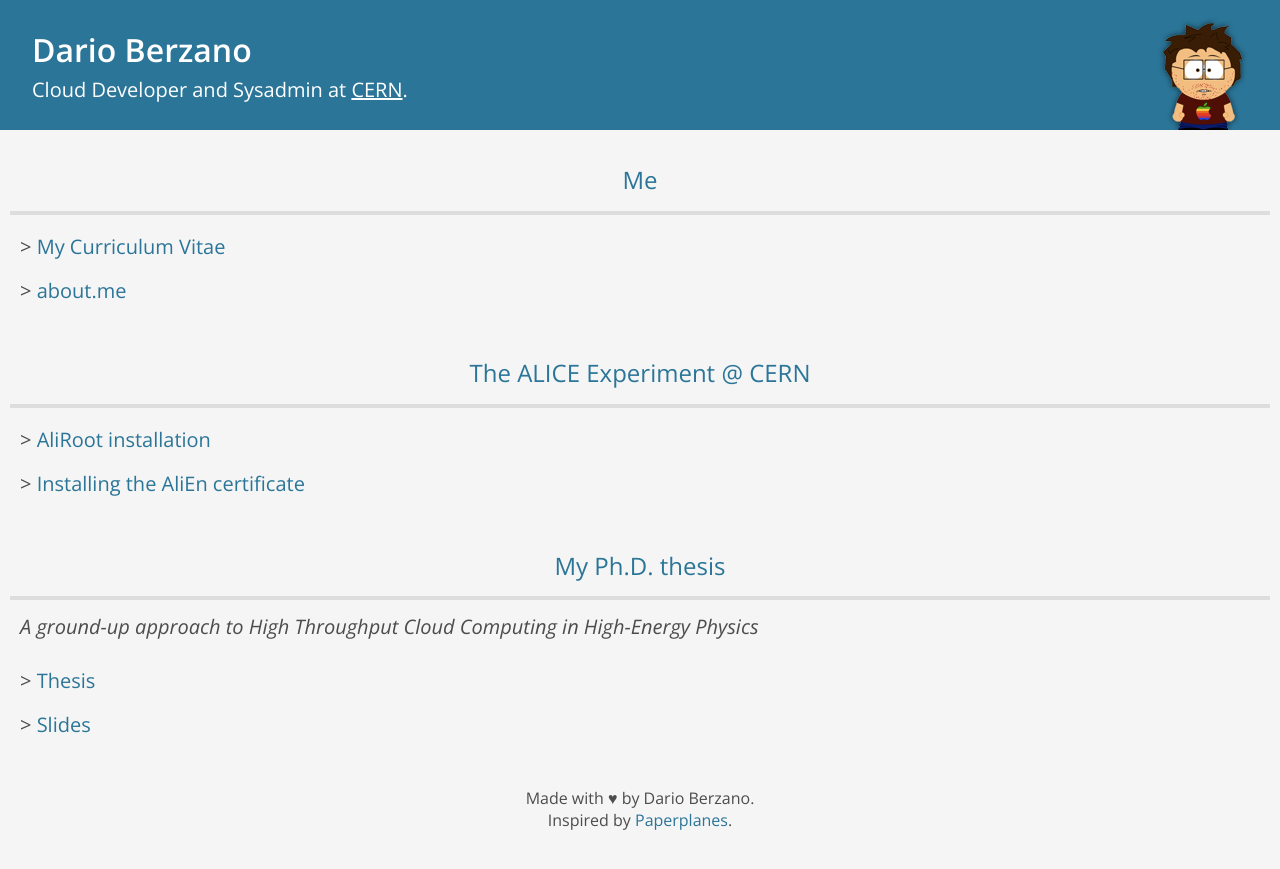
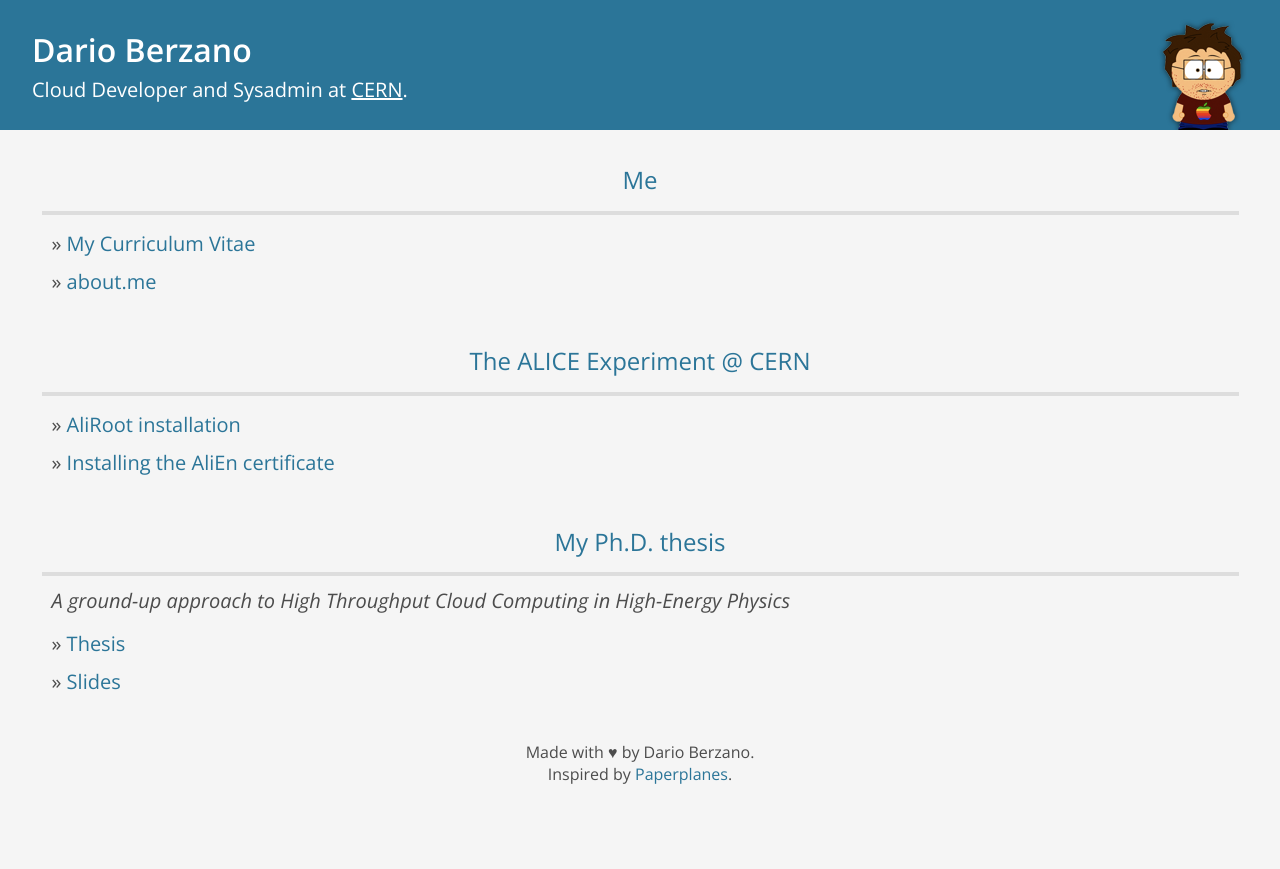
Before and after one commit to dberzano/dberzano.github.io, a Jekyll site: the page built from index.html, in a window 1280 px wide. Shown: the top 869 px of the page. Built offline with Jekyll 4.4.1, drawn with Linux system fonts in a browser that asks for light colours; Markdown is read by kramdown in place of the engine named in the settings; the list of posts is cut into pages by our own code.

Commit message:
Mobile glitches for index page

```diff
--- a/css/mobile.css
+++ b/css/mobile.css
@@ -37,6 +37,11 @@ html > body {
 /* Style for the title page */
 /* ======================== */
 
+#mainmenu {
+  width: 95%;
+  margin: auto;
+}
+
 #mainmenu > ul {
   display: block;
   margin-bottom: 20px; /* space between sections */
@@ -64,3 +69,14 @@ html > body {
   border-left: 0;
   border-top: 4px solid #ddd;
 }
+
+/* Inside the item content */
+
+#itemcontent > ul > li {
+  padding: 2px 0 2px 0;
+}
+
+#itemcontent > p {
+  margin: 0 0 10px 0;
+  line-height: 1.45;
+}
--- a/css/screen.css
+++ b/css/screen.css
@@ -361,15 +361,18 @@ td, th {
 
 #itemcontent > ul {
   list-style-type: none;
-  padding: 0 0 0 0;
+  padding: 0 0 0 14px;
+  text-indent: -14px;
 }
 
 #itemcontent > ul > li {
+  /*       t   r b   l */
   padding: 5px 0 5px 0;
+  text-align: left;
 }
 
 #itemcontent > ul > li::before {
-  content: '> ';
+  content: '» ';
 }
 
 #itemcontent > p {
```
